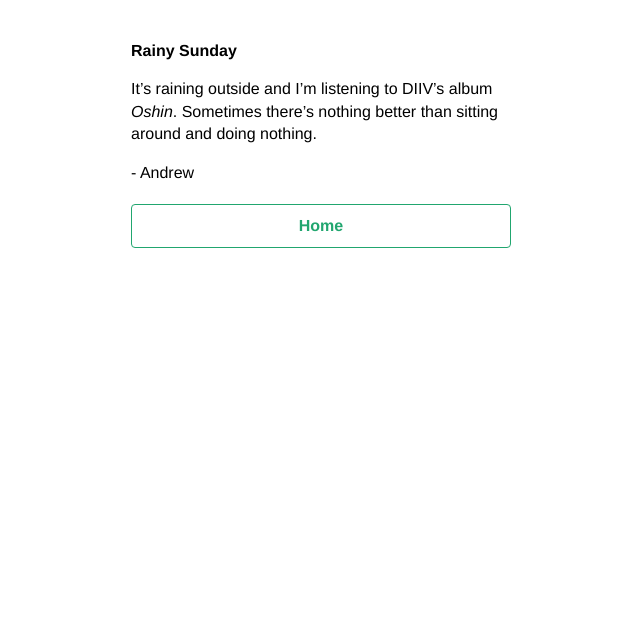
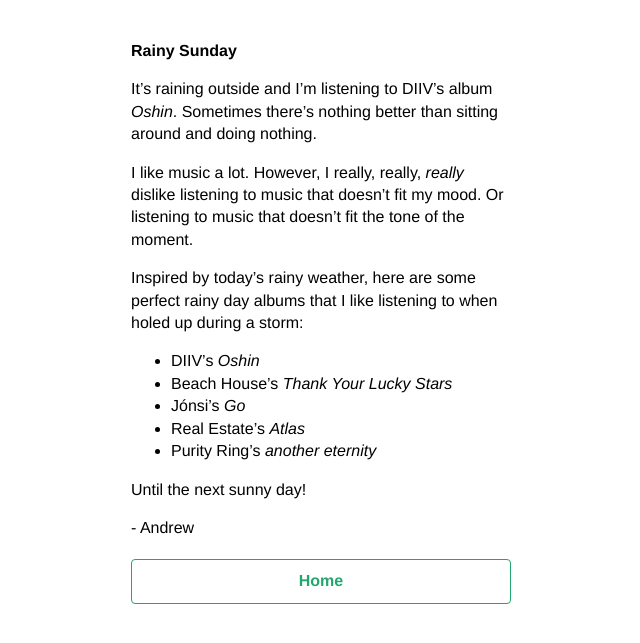
Before and after one commit to capshaw/508bce, a Jekyll site: the page built from posts/03.md, in a window 1280 px wide. Shown: the top 643 px of the page, without its empty margins (319-959 px from the left). Built offline with Jekyll 4.4.1, drawn with Linux system fonts in a browser that asks for light colours.

Commit message:
Update 03

```diff
--- a/posts/03.md
+++ b/posts/03.md
@@ -6,6 +6,18 @@
 
 It’s raining outside and I’m listening to DIIV’s album *Oshin*. Sometimes there’s nothing better than sitting around and doing nothing.
 
+I like music a lot. However, I really, really, *really* dislike listening to music that doesn't fit my mood. Or listening to music that doesn't fit the tone of the moment.
+
+Inspired by today's rainy weather, here are some perfect rainy day albums that I like listening to when holed up during a storm:
+
+- DIIV's *Oshin*
+- Beach House's *Thank Your Lucky Stars*
+- Jónsi's *Go*
+- Real Estate's *Atlas*
+- Purity Ring's *another eternity*
+
+Until the next sunny day!
+
 \- Andrew
 
 <!-- 2016-11-06 -->
```
